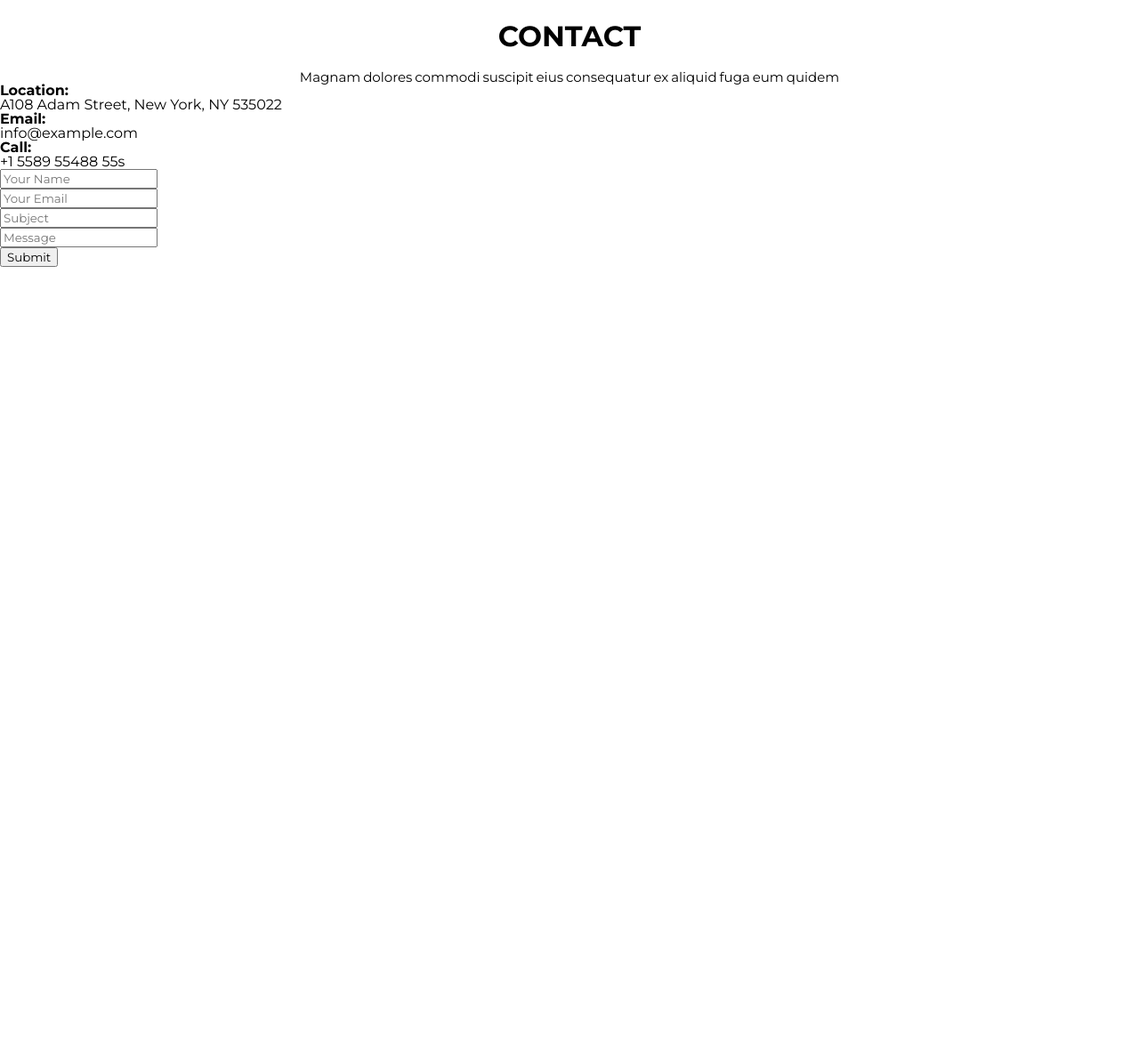
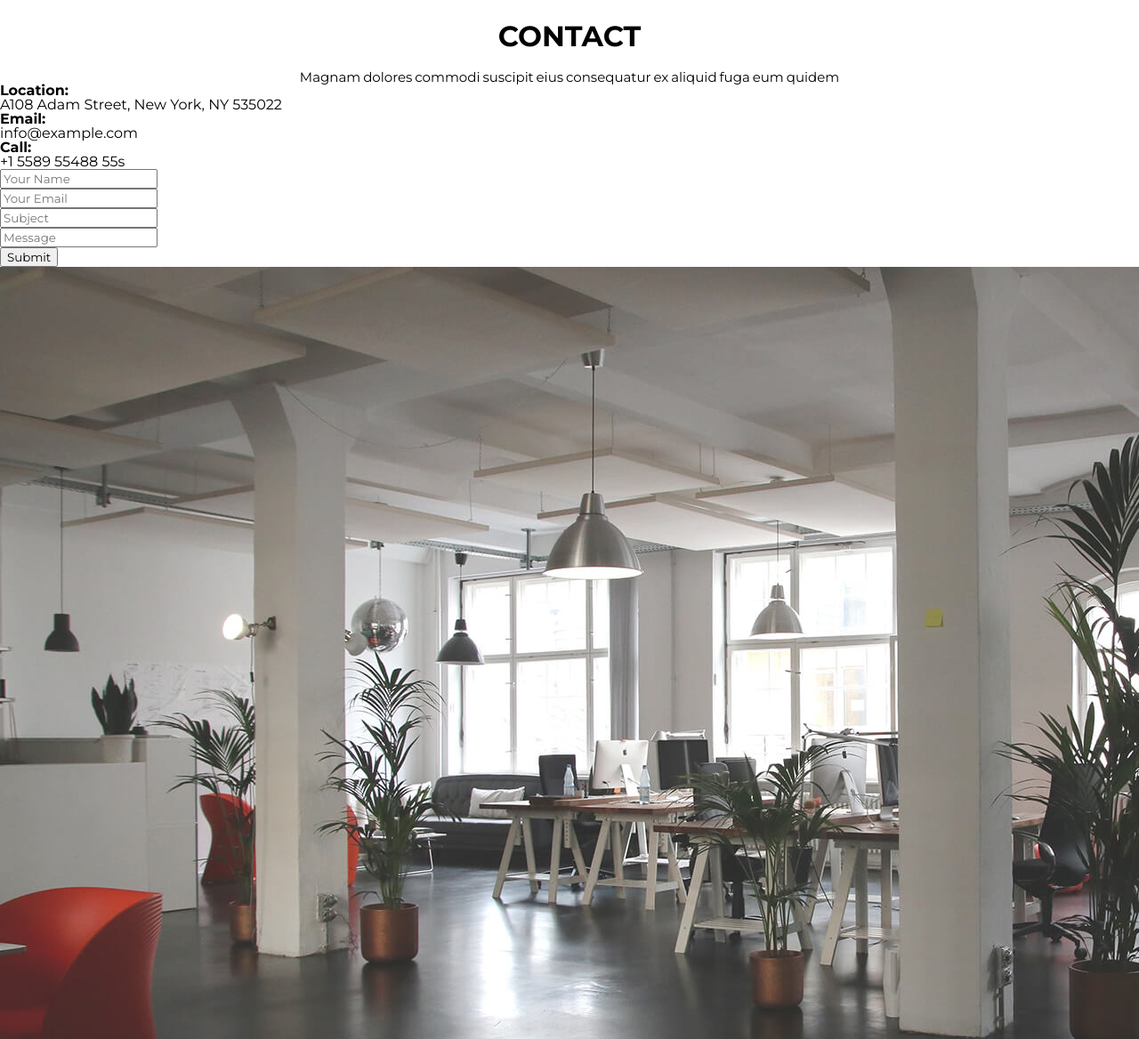
Before and after one commit to onlysparrow-web/web-site, a plain HTML site: page index.html in a window 1280 px wide. Shown: the part 8008-9176 px from the top of the page at 89% size. Before the commit the page ends 8308 px from the top, so only its background shows below. Drawn offline with Linux system fonts and the light colour scheme.

Commit message:
Update index.html

```diff
--- a/index.html
+++ b/index.html
@@ -381,5 +381,8 @@ New York, NY 535022
       </form>
     </div>
     </section>
+  <section class="twelthsection">
+      <img src="assets/footer-bg.jpg"/>
+    </section>
   </body>
 </html>
```
